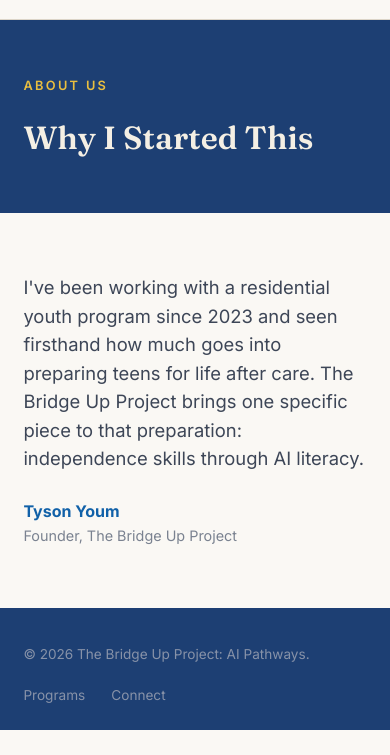
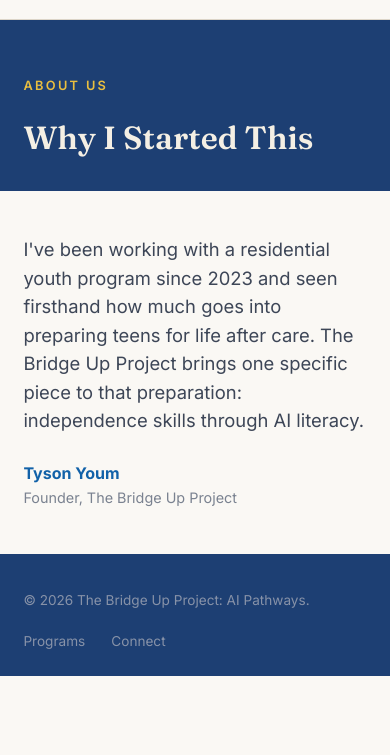
Before and after one commit to BridgeUpProject/bridgeupproject-website, a plain HTML site: page about_us_mockup.html in a window 390 px wide. Shown: the part 89-844 px from the top of the page. Drawn offline with Linux system fonts and the light colour scheme.

Commit message:
Add files via upload

```diff
--- a/about_us_mockup.html
+++ b/about_us_mockup.html
@@ -61,8 +61,8 @@
 
   @media (max-width: 760px){
     .nav-links{ gap:16px; }
-    .page-header{ padding: 56px 6% 50px; }
-    section{ padding: 60px 6%; }
+    .page-header{ padding: 56px 6% 28px; }
+    section{ padding: 44px 6%; }
     footer{ padding: 36px 6% 24px; }
   }
 </style>
```
Also changed, not shown: connect_with_us_mockup.html (+2 -2 lines), homepage_mockup.html (+5 -3 lines), programs_mockup.html (+2 -2 lines).
